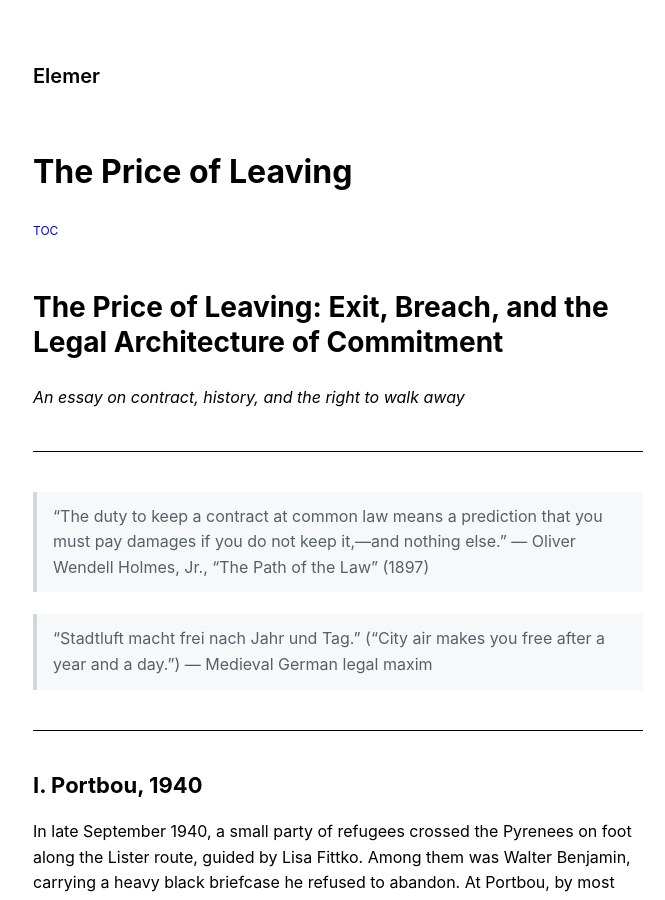
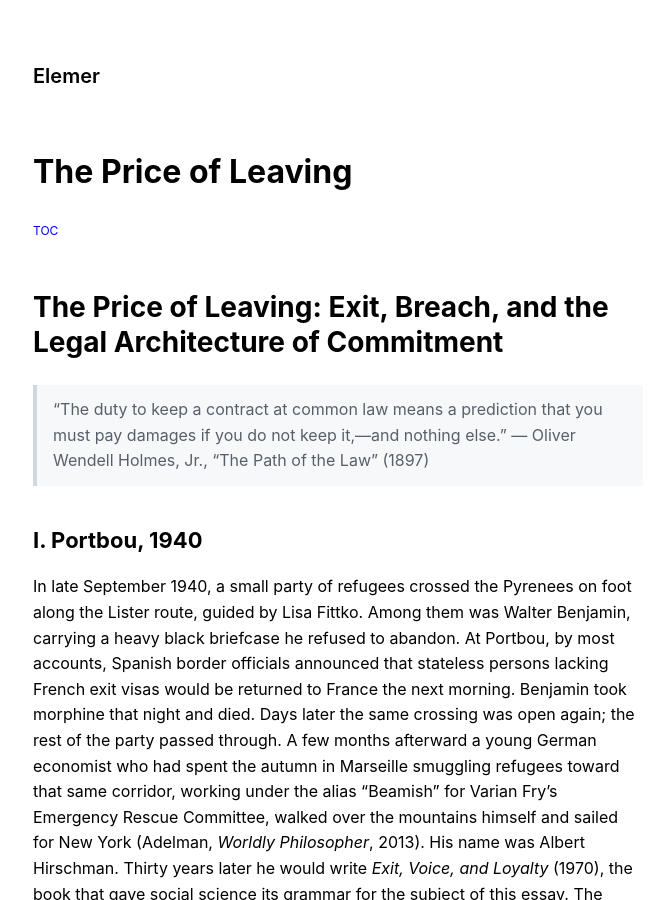
Before and after one commit to elemer1/elemer1.github.io, a Jekyll site: the page built from _markdown/The Price of Leaving.md, in a window 1280 px wide and 900 px high. Shown: the whole window, without its empty margins (302-967 px from the left). Built offline with Jekyll 4.4.1, drawn with Linux system fonts in a browser that asks for light colours.

Commit message:
Update The Price of Leaving.md

```diff
--- a/_markdown/The Price of Leaving.md
+++ b/_markdown/The Price of Leaving.md
@@ -7,17 +7,9 @@ math: false
 
 # The Price of Leaving: Exit, Breach, and the Legal Architecture of Commitment
 
-*An essay on contract, history, and the right to walk away*
-
----
-
 > "The duty to keep a contract at common law means a prediction that you must pay damages if you do not keep it,—and nothing else."
 > — Oliver Wendell Holmes, Jr., "The Path of the Law" (1897)
 
-> "Stadtluft macht frei nach Jahr und Tag." ("City air makes you free after a year and a day.")
-> — Medieval German legal maxim
-
----
 
 ## I. Portbou, 1940
 
```
